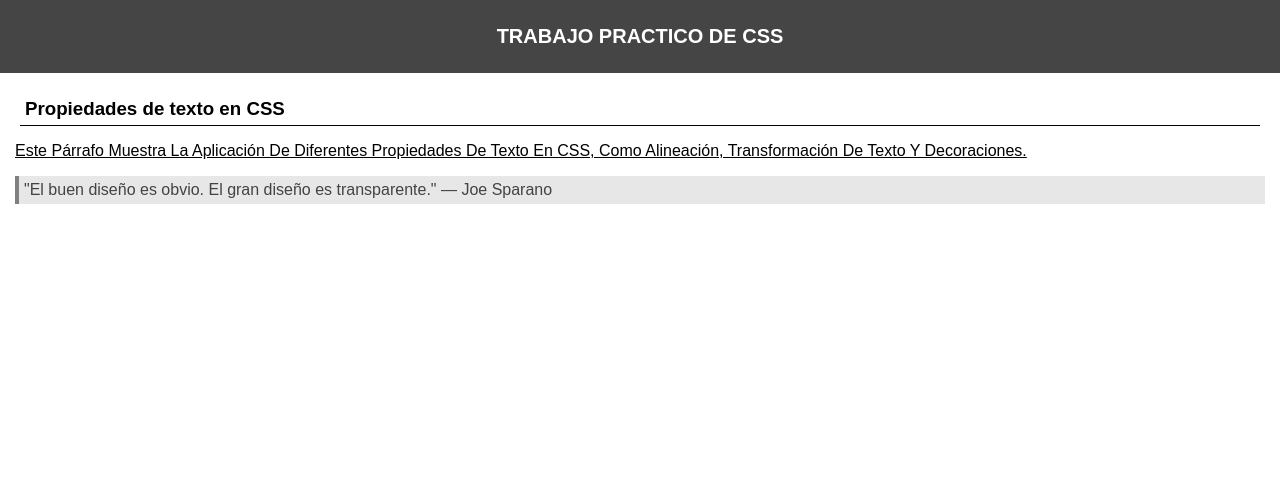
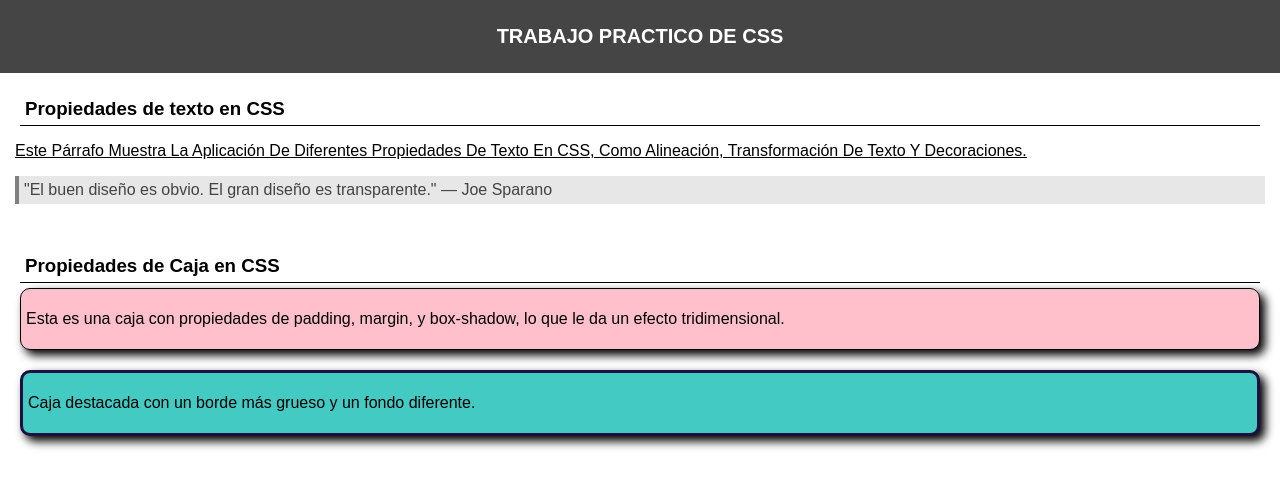
Before and after one commit to camilafabian/TP2_CSS_DS-, a plain HTML site: page index.html in a window 1280 px wide. Drawn offline with Linux system fonts and the light colour scheme.

Commit message:
se añadio la seccion de cajas

```diff
--- a/index.html
+++ b/index.html
@@ -20,3 +20,13 @@
             <p class="parrafo1">Este párrafo muestra la aplicación de diferentes propiedades de texto en CSS, como alineación, transformación de texto y decoraciones.</p>
             <p class="parrafo2">"El buen diseño es obvio. El gran diseño es transparente." — Joe Sparano</p>
         </section>
+<!--CAJAS-->
+<section>
+    <h3>Propiedades de Caja en CSS</h3>
+    <div class="caja1">
+        <p>Esta es una caja con propiedades de padding, margin, y box-shadow, lo que le da un efecto tridimensional.</p>
+    </div>
+    <div class="caja2">
+        <p>Caja destacada con un borde más grueso y un fondo diferente.</p>
+    </div>
+</section>
--- a/style.css
+++ b/style.css
@@ -42,3 +42,22 @@ section {
     color: rgb(68, 67, 67);
     padding: 5px;
 }
+/*CAJAS*/
+.caja1 {
+    padding: 5px;
+    margin: 5px;
+    border: 1px solid black;
+    border-radius: 10px;
+    box-shadow: 5px 5px 10px 0.3px;
+    background-color: pink;
+}
+
+.caja2 {
+    padding: 5px;
+    margin: 5px;
+    margin-top: 20px;
+    border: 3px solid rgb(27, 16, 63);
+    border-radius: 10px;
+    box-shadow: 5px 5px 10px 0.3px;
+    background-color: rgb(67, 202, 195);
+}
```
